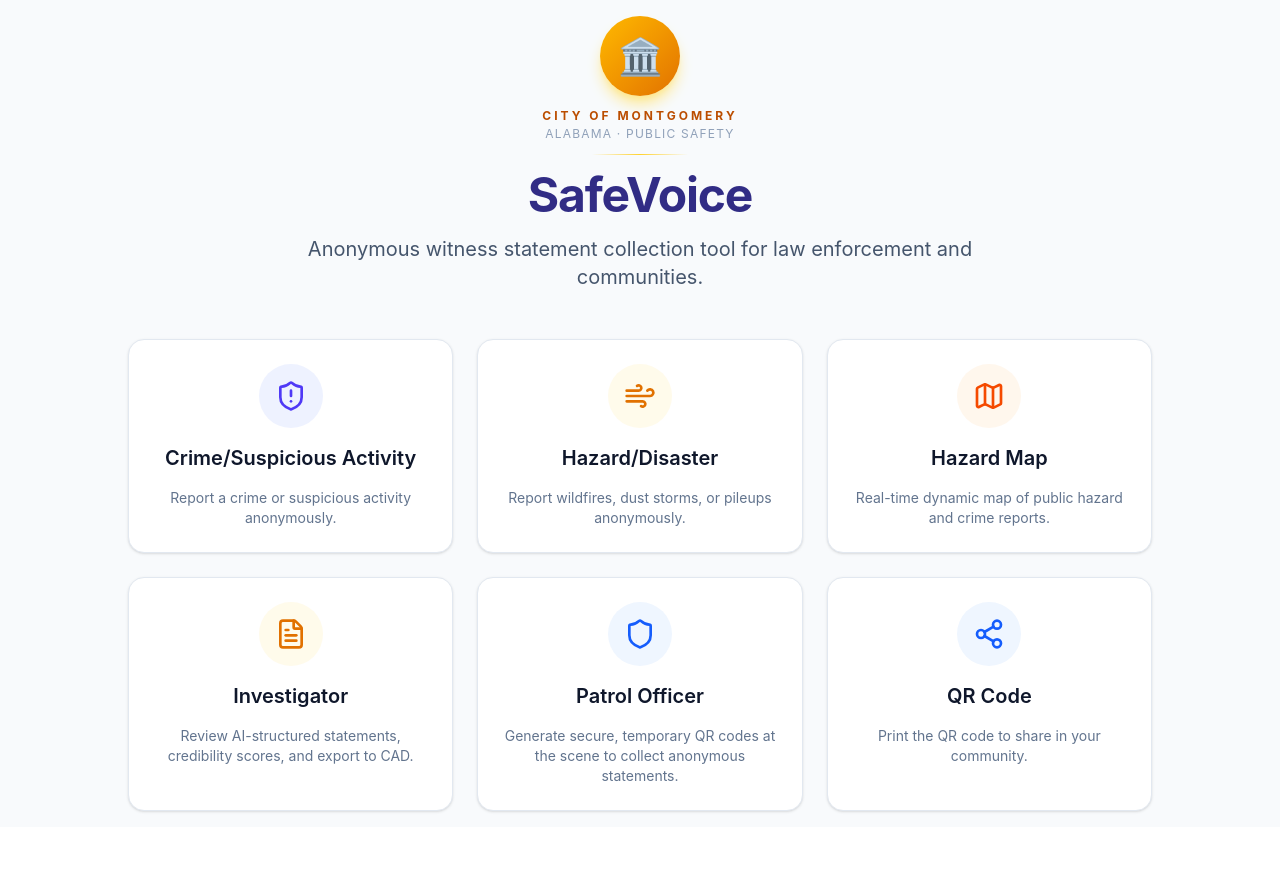
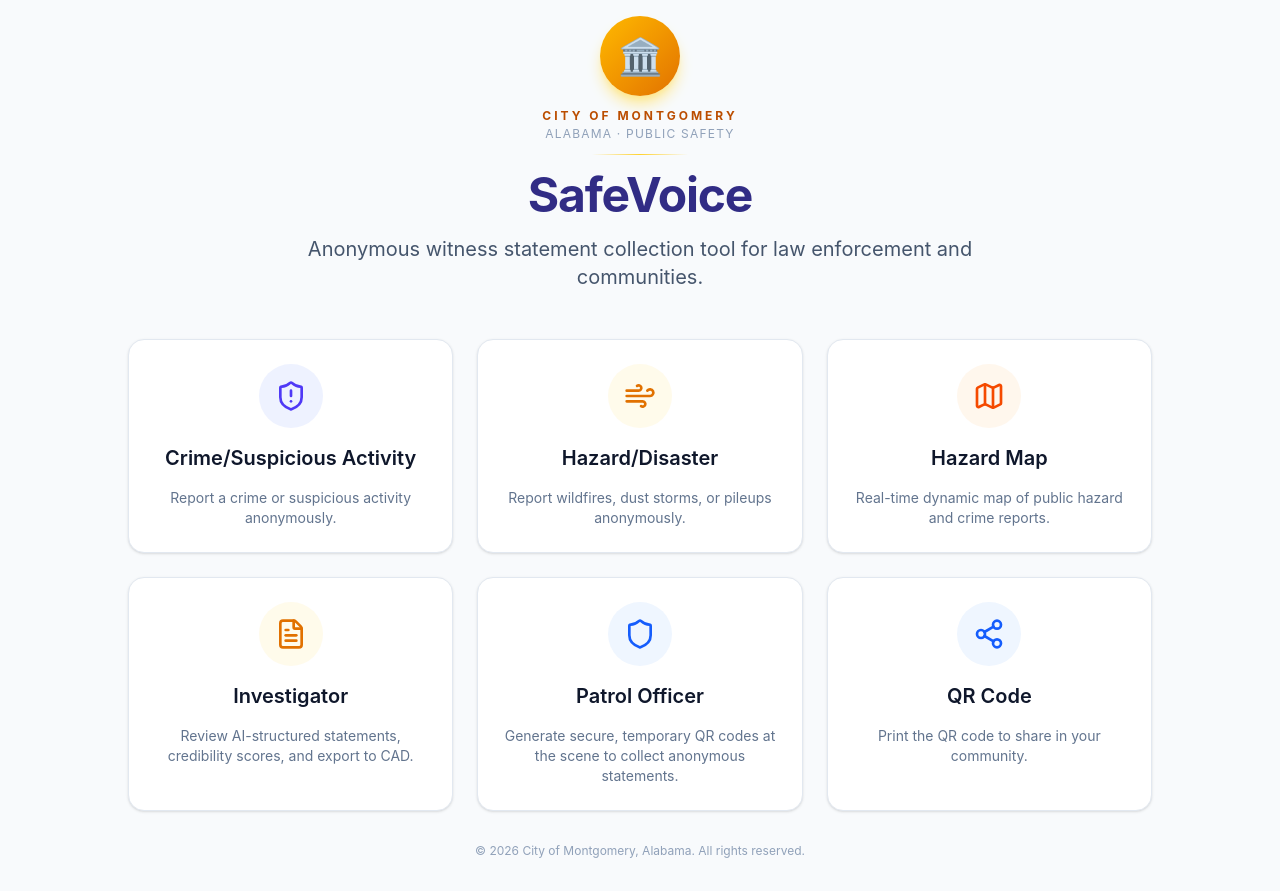
Before and after one commit to shojchi/safe-voice, a Next.js app: page / in a window 1280 px wide. Before the commit the page ends 827 px from the top, so only its background shows below. Built offline with nearby package versions, Linux system fonts and the light colour scheme.

Commit message:
feat: add copyright notice to main and share pages

```diff
--- a/app/page.tsx
+++ b/app/page.tsx
@@ -122,6 +122,9 @@ export default function Home() {
           </Link>
         </div>
       </div>
+      <p className="text-center text-xs text-slate-400 mt-8 pb-4">
+        © 2026 City of Montgomery, Alabama. All rights reserved.
+      </p>
     </div>
   );
 }
--- a/app/share/page.tsx
+++ b/app/share/page.tsx
@@ -103,6 +103,9 @@ export default function SharePage() {
           </p>
         </div>
       </main>
+      <footer className="text-center text-xs text-slate-400 py-4 print:hidden">
+        © 2026 City of Montgomery, Alabama. All rights reserved.
+      </footer>
     </div>
   );
 }
```
